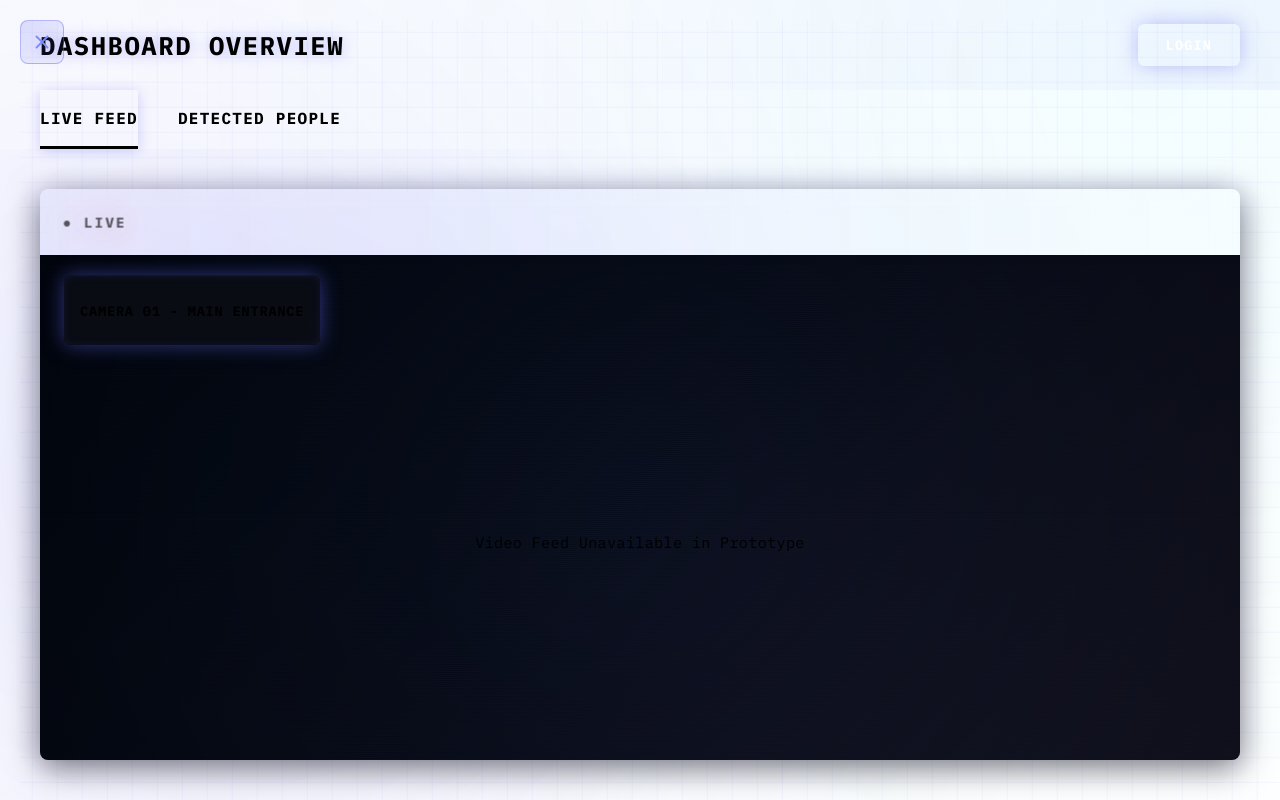
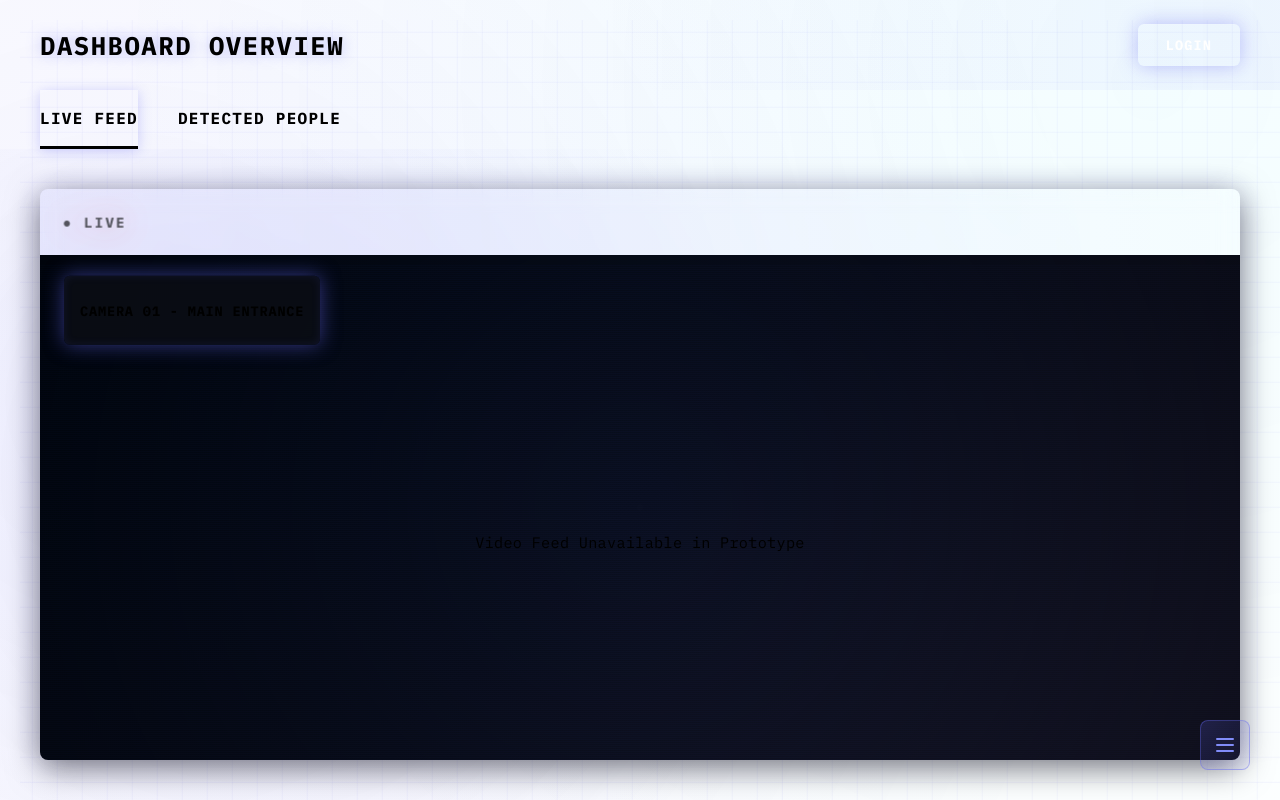
Before and after one commit to ElAmoen3D/cuhackit-26-brown, a Vue app in the folder hackathon-frontend/: page / in a window 1280 px wide. Both pictures are taken after a click on the button "Close sidebar". Built offline with nearby package versions, Linux system fonts and the light colour scheme.

Commit message:
So now there is a button on the main page

```diff
--- a/hackathon-frontend/src/components/Dashboard.vue
+++ b/hackathon-frontend/src/components/Dashboard.vue
@@ -36,17 +36,6 @@ onMounted(() => {
 
 <template>
   <div class="dashboard-container">
-    <!-- Sidebar Toggle Button -->
-    <button
-      class="sidebar-toggle-btn"
-      @click="toggleSidebar"
-      title="Toggle sidebar"
-      :aria-label="sidebarOpen ? 'Close sidebar' : 'Open sidebar'"
-    >
-      <Menu v-if="sidebarOpen" :size="24" />
-      <X v-else :size="24" />
-    </button>
-
     <!-- Sidebar -->
     <aside class="sidebar" :class="{ 'sidebar-collapsed': !sidebarOpen }">
       <div class="logo">
@@ -60,6 +49,16 @@ onMounted(() => {
           <li>Settings</li>
         </ul>
       </nav>
+      <!-- Toggle Button at Bottom -->
+      <button
+        class="sidebar-toggle-btn"
+        @click="toggleSidebar"
+        title="Toggle sidebar"
+        :aria-label="sidebarOpen ? 'Close sidebar' : 'Open sidebar'"
+      >
+        <Menu v-if="sidebarOpen" :size="20" />
+        <X v-else :size="20" />
+      </button>
     </aside>
 
     <!-- Main Content -->
@@ -157,6 +156,17 @@ onMounted(() => {
           </div>
         </div>
       </template>
+
+      <!-- Sidebar Uncollapse Button -->
+      <button
+        v-if="!sidebarOpen"
+        class="sidebar-uncollapse-btn"
+        @click="toggleSidebar"
+        title="Open sidebar"
+        aria-label="Open sidebar"
+      >
+        <Menu :size="24" />
+      </button>
     </main>
   </div>
 </template>
@@ -245,9 +255,10 @@ onMounted(() => {
 
 /* Sidebar Toggle Button */
 .sidebar-toggle-btn {
-  position: fixed;
-  top: 20px;
-  left: 20px;
+  position: absolute;
+  bottom: 20px;
+  left: 50%;
+  transform: translateX(-50%);
   background: linear-gradient(135deg, rgba(99, 102, 241, 0.2) 0%, rgba(99, 102, 241, 0.05) 100%);
   border: 1px solid rgba(99, 102, 241, 0.4);
   color: #818CF8;
@@ -267,10 +278,42 @@ onMounted(() => {
   background: linear-gradient(135deg, rgba(99, 102, 241, 0.3) 0%, rgba(99, 102, 241, 0.15) 100%);
   border-color: rgba(99, 102, 241, 0.6);
   color: #E1E8ED;
-  transform: scale(1.1);
+  transform: translateX(-50%) scale(1.1);
 }
 
 .sidebar-toggle-btn:active {
+  transform: translateX(-50%) scale(0.95);
+}
+
+/* Sidebar Uncollapse Button */
+.sidebar-uncollapse-btn {
+  position: fixed;
+  bottom: 30px;
+  right: 30px;
+  background: linear-gradient(135deg, rgba(99, 102, 241, 0.2) 0%, rgba(99, 102, 241, 0.05) 100%);
+  border: 1px solid rgba(99, 102, 241, 0.4);
+  color: #818CF8;
+  cursor: pointer;
+  padding: 12px;
+  border-radius: 8px;
+  display: flex;
+  align-items: center;
+  justify-content: center;
+  transition: all 0.3s ease;
+  width: 50px;
+  height: 50px;
+  z-index: 99;
+}
+
+.sidebar-uncollapse-btn:hover {
+  background: linear-gradient(135deg, rgba(99, 102, 241, 0.3) 0%, rgba(99, 102, 241, 0.15) 100%);
+  border-color: rgba(99, 102, 241, 0.6);
+  color: #E1E8ED;
+  transform: scale(1.15);
+  box-shadow: 0 0 20px rgba(99, 102, 241, 0.3);
+}
+
+.sidebar-uncollapse-btn:active {
   transform: scale(0.95);
 }
 
```
